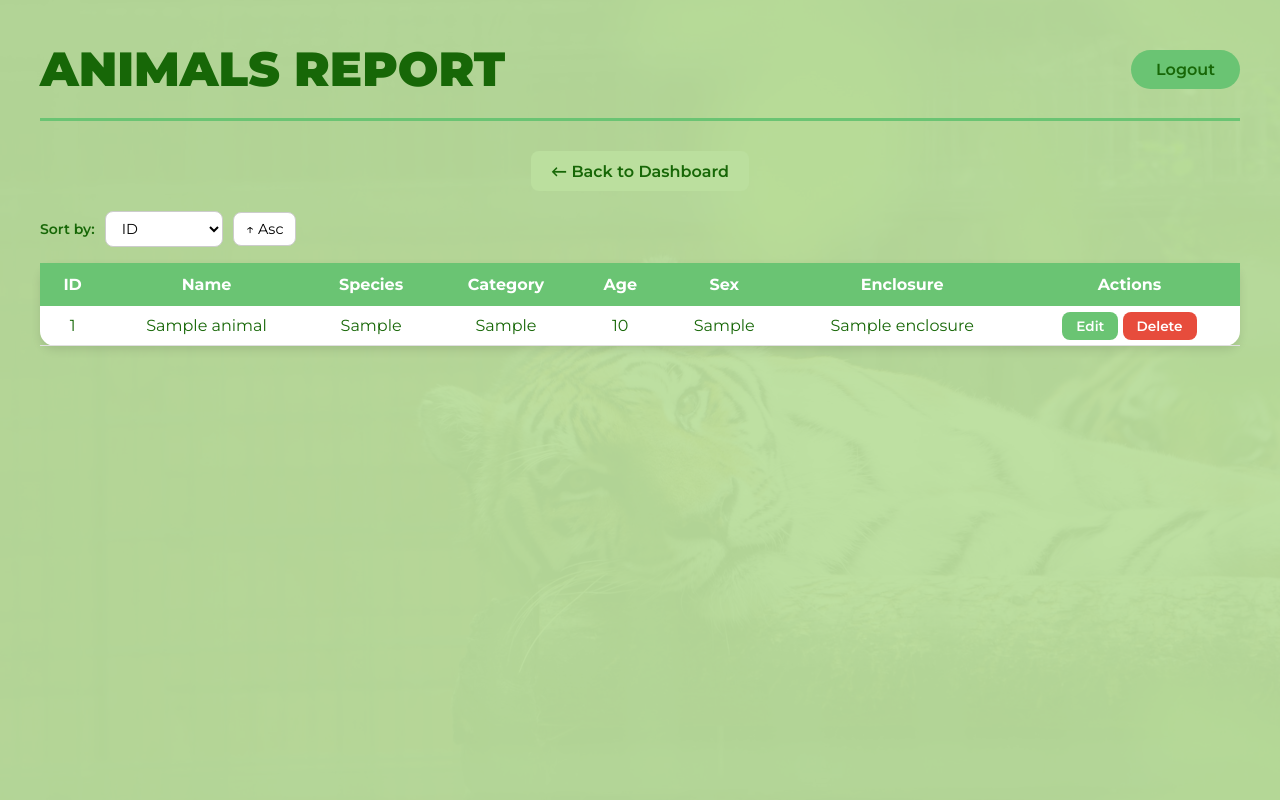
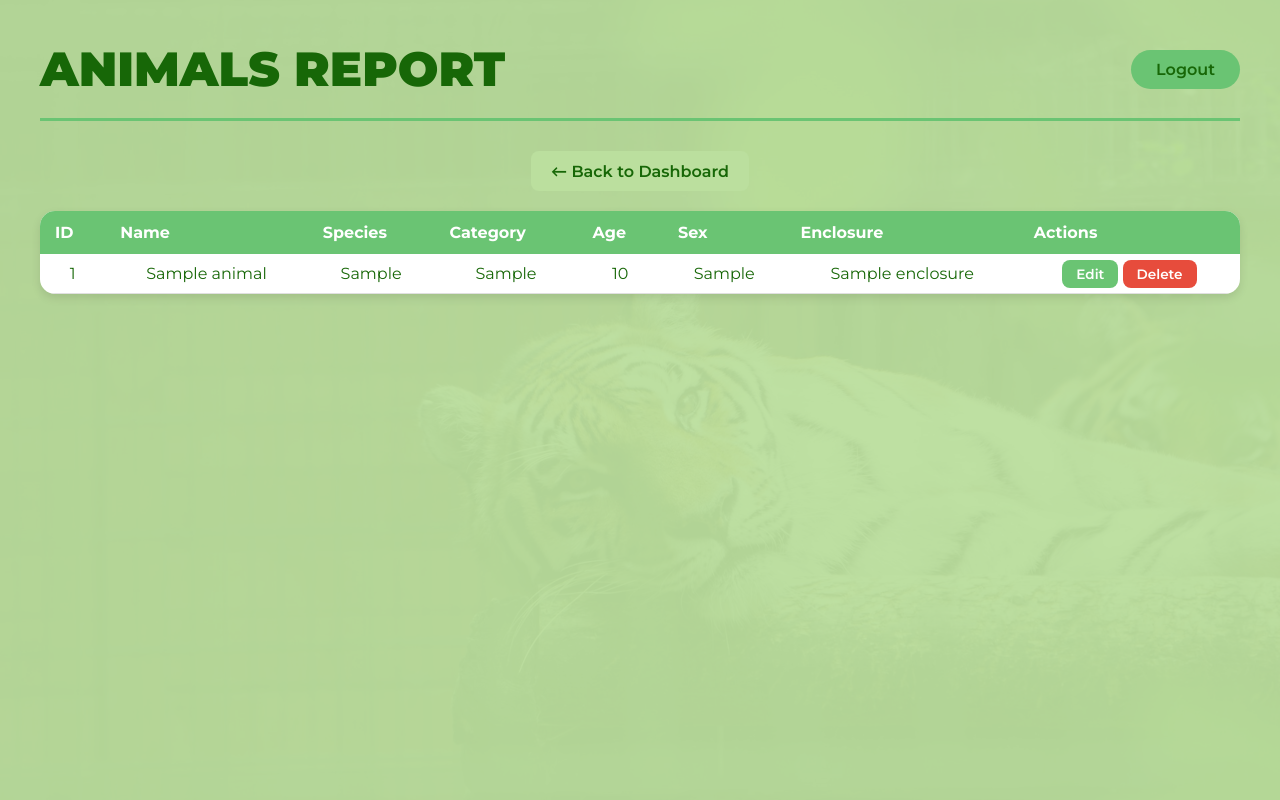
Before and after one commit to Parham-Ebrahimi/Zoo-Database-Project, a PHP site: page /animals_report.php in a window 1280 px wide. Run offline with PHP 8.4, Linux system fonts and the light colour scheme; the visitor is signed in with stand-in values (Sample User, id 1); tables that the repository leaves empty or names only in its code hold one stand-in row (values such as "Sample post").

Commit message:
Revert
Going back cuz idk what's making it not scroll

```diff
--- a/webapp/animals_report.php
+++ b/webapp/animals_report.php
@@ -26,7 +26,6 @@ $animals = $result->fetchAll();
             min-height: 100vh;
             padding: 40px;
             background-color: rgba(187, 223, 158, 0.95);
-            overflow-y: auto;
         }
         .dashboard-header {
             display: flex;
@@ -41,19 +40,18 @@ $animals = $result->fetchAll();
             border-collapse: collapse;
             background: white;
             border-radius: 15px;
-            overflow: visible;
+            overflow: hidden;
             box-shadow: 0 4px 10px rgba(0,0,0,0.1);
         }
         th {
             background-color: var(--accent-color);
             color: white;
             padding: 12px 15px;
-            text-align: center;
+            text-align: left;
         }
         td {
             padding: 10px 15px;
             border-bottom: 1px solid #e0e0e0;
-            text-align: center;
         }
         tr:hover {
             background-color: var(--base-color);
@@ -86,8 +84,8 @@ $animals = $result->fetchAll();
             border-radius: 1000px;
             font: inherit;
             font-weight: 600;
-            cursor: pointer;
-            color: var(--text-color);
+            cursor: pointer; c
+            olor: var(--text-color);
             text-decoration: none;
         }
         .logout-btn:hover {
@@ -107,28 +105,7 @@ $animals = $result->fetchAll();
         .back-btn:hover {
             background-color: var(--accent-color);
         }
-        .sort-bar {
-            display: flex;
-            align-items: center;
-            gap: 10px;
-            margin-bottom: 16px;
-            flex-wrap: wrap;
-        }
-        .sort-bar label {
-            font-size: 14px;
-            font-weight: 600;
-            color: var(--text-color);
-        }
-        .sort-bar select,
-        .sort-bar button {
-            padding: 7px 12px;
-            border-radius: 8px;
-            border: 1px solid #ccc;
-            font: inherit;
-            font-size: 0.9rem;
-            cursor: pointer;
-            background: white;
-        }
+
     </style>
 </head>
 <body>
@@ -143,23 +120,7 @@ $animals = $result->fetchAll();
         <?php if (count($animals) === 0): ?>
             <p>No animals found in the database.</p>
         <?php else: ?>
-
-        <div class="sort-bar">
-            <label>Sort by:</label>
-            <select id="sortField">
-                <option value="0">ID</option>
-                <option value="1">Name</option>
-                <option value="2">Species</option>
-                <option value="3">Category</option>
-                <option value="4">Age</option>
-                <option value="5">Sex</option>
-                <option value="6">Enclosure</option>
-            </select>
-            <button id="dirBtn" onclick="toggleDir()">↑ Asc</button>
-        </div>
-
-        <table id="animalTable">
-            <thead>
+        <table>
             <tr>
                 <th>ID</th>
                 <th>Name</th>
@@ -170,8 +131,6 @@ $animals = $result->fetchAll();
                 <th>Enclosure</th>
                 <th>Actions</th>
             </tr>
-            </thead>
-            <tbody>
             <?php foreach ($animals as $row): ?>
             <tr>
                 <td><?= $row['Animal_ID'] ?></td>
@@ -187,35 +146,8 @@ $animals = $result->fetchAll();
                 </td>
             </tr>
             <?php endforeach; ?>
-            </tbody>
         </table>
         <?php endif; ?>
     </div>
-
-    <script>
-        let sortDir = 1;
-
-        function sortTable() {
-            const col = parseInt(document.getElementById('sortField').value);
-            const tbody = document.querySelector('#animalTable tbody');
-            const rows = Array.from(tbody.querySelectorAll('tr'));
-            rows.sort((a, b) => {
-                const av = a.cells[col].innerText.trim();
-                const bv = b.cells[col].innerText.trim();
-                const an = parseFloat(av), bn = parseFloat(bv);
-                if (!isNaN(an) && !isNaN(bn)) return (an - bn) * sortDir;
-                return av.localeCompare(bv) * sortDir;
-            });
-            rows.forEach(r => tbody.appendChild(r));
-        }
-
-        function toggleDir() {
-            sortDir *= -1;
-            document.getElementById('dirBtn').textContent = sortDir === 1 ? '↑ Asc' : '↓ Desc';
-            sortTable();
-        }
-
-        document.getElementById('sortField').addEventListener('change', sortTable);
-    </script>
 </body>
 </html>
```
Lines whose indentation alone changed are shown as unchanged.
